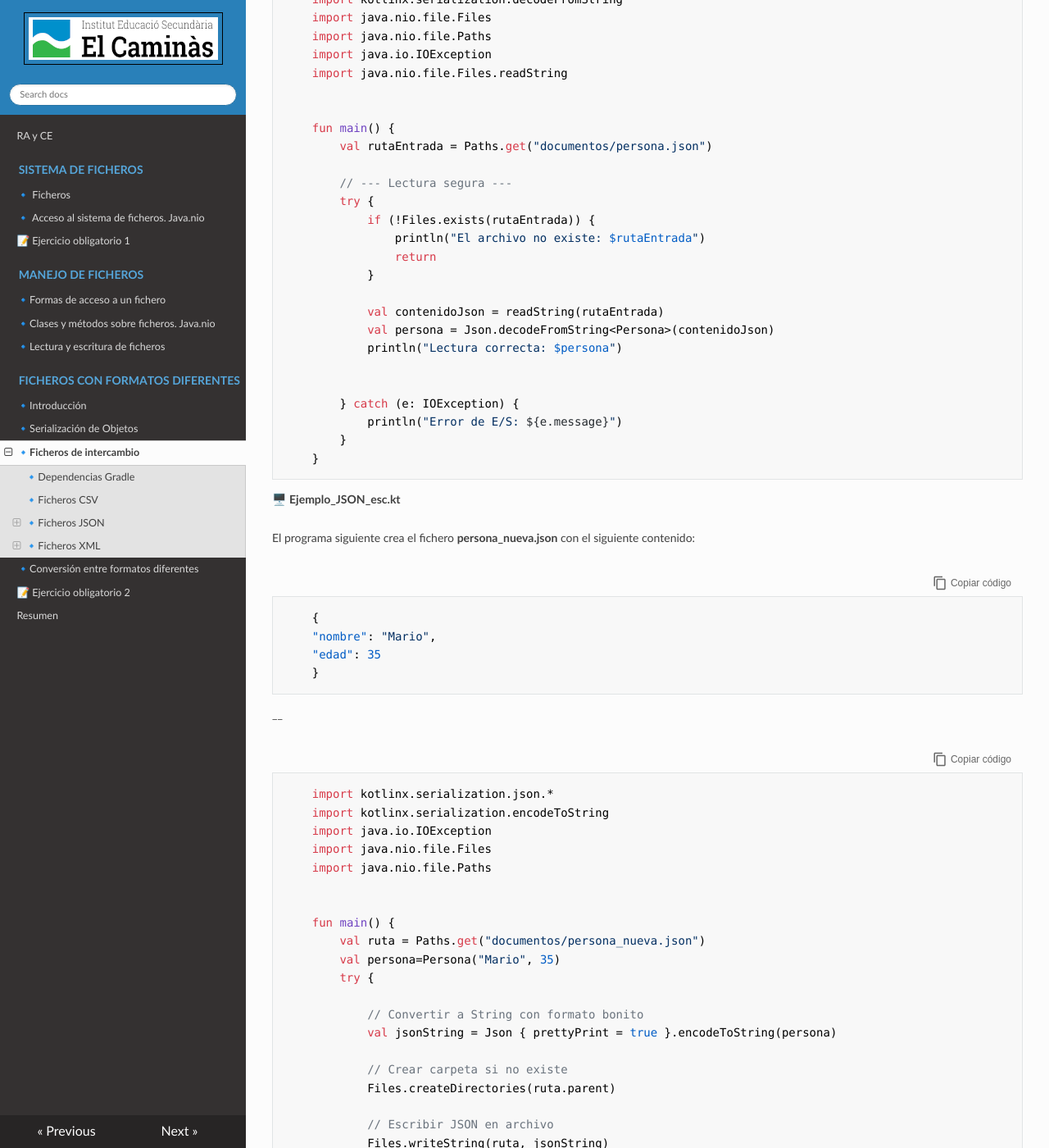
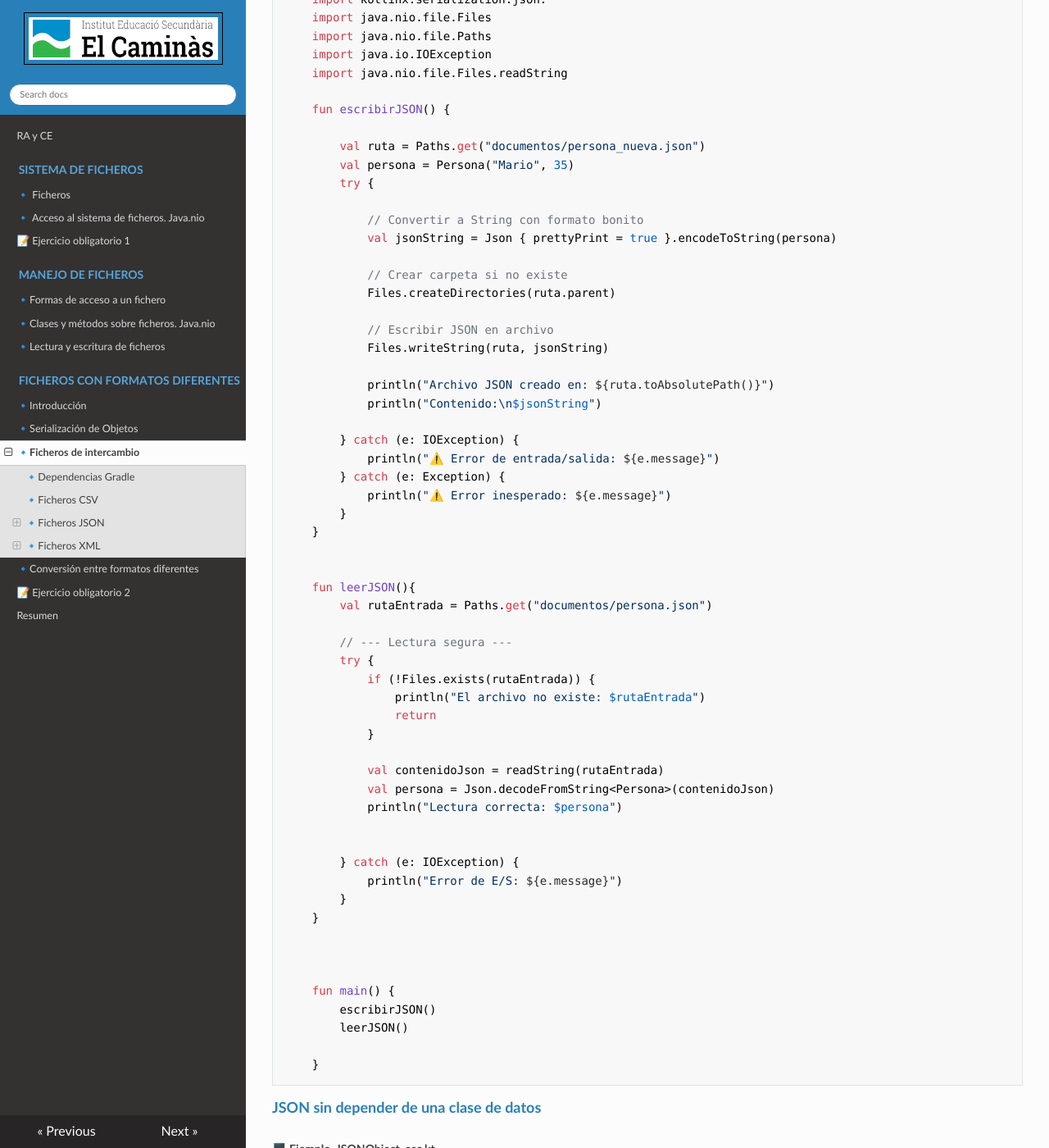
Before and after one commit to asalvadorc/AD_Ficheros_, an MkDocs documentation site: the page built from docs/T3_Formatos_diferentes/ficheros_intercambio.md, in a window 1280 px wide and 1400 px high, scrolled down 13996 px. Shown: the whole window at 82% size. Built offline with MkDocs 1.6.1, drawn with Linux system fonts in a browser that asks for light colours; nearby versions of some CDN libraries; some of the changed text lies outside the part shown.

Commit message:
nombre ejemplo

```diff
--- a/docs/T3_Formatos_diferentes/ficheros_intercambio.md
+++ b/docs/T3_Formatos_diferentes/ficheros_intercambio.md
@@ -487,17 +487,42 @@
 
 
 
-🖥️ **Ejemplo_JSON_lect.kt**
+🖥️ **Ejemplo_JSON_KSerialization.kt**
 
+        import kotlinx.serialization.encodeToString
         import kotlinx.serialization.json.*
-        import kotlinx.serialization.decodeFromString
         import java.nio.file.Files
         import java.nio.file.Paths
         import java.io.IOException
         import java.nio.file.Files.readString
 
+        fun escribirJSON() {
 
-        fun main() {
+            val ruta = Paths.get("documentos/persona_nueva.json")
+            val persona = Persona("Mario", 35)
+            try {
+
+                // Convertir a String con formato bonito
+                val jsonString = Json { prettyPrint = true }.encodeToString(persona)
+
+                // Crear carpeta si no existe
+                Files.createDirectories(ruta.parent)
+
+                // Escribir JSON en archivo
+                Files.writeString(ruta, jsonString)
+
+                println("Archivo JSON creado en: ${ruta.toAbsolutePath()}")
+                println("Contenido:\n$jsonString")
+
+            } catch (e: IOException) {
+                println("⚠️ Error de entrada/salida: ${e.message}")
+            } catch (e: Exception) {
+                println("⚠️ Error inesperado: ${e.message}")
+            }
+        }
+
+
+        fun leerJSON(){
             val rutaEntrada = Paths.get("documentos/persona.json")
 
             // --- Lectura segura ---
@@ -519,48 +544,10 @@
 
 
 
+        fun main() {
+            escribirJSON()
+            leerJSON()
 
-🖥️ **Ejemplo_JSON_esc.kt**
-
-
-El programa siguiente crea el fichero **persona_nueva.json**  con el siguiente contenido:
-
-        {
-        "nombre": "Mario",
-        "edad": 35
-        }
-__
-
-
-        import kotlinx.serialization.json.*
-        import kotlinx.serialization.encodeToString
-        import java.io.IOException
-        import java.nio.file.Files
-        import java.nio.file.Paths
-
-
-        fun main() {
-            val ruta = Paths.get("documentos/persona_nueva.json")
-            val persona=Persona("Mario", 35)
-            try {
-
-                // Convertir a String con formato bonito
-                val jsonString = Json { prettyPrint = true }.encodeToString(persona)
-
-                // Crear carpeta si no existe
-                Files.createDirectories(ruta.parent)
-
-                // Escribir JSON en archivo
-                Files.writeString(ruta, jsonString)
-
-                println("Archivo JSON creado en: ${ruta.toAbsolutePath()}")
-                println("Contenido:\n$jsonString")
-
-            } catch (e: IOException) {
-                println("Error de entrada/salida: ${e.message}")
-            } catch (e: Exception) {
-                println("Error inesperado: ${e.message}")
-            }
         }
 
 
```
